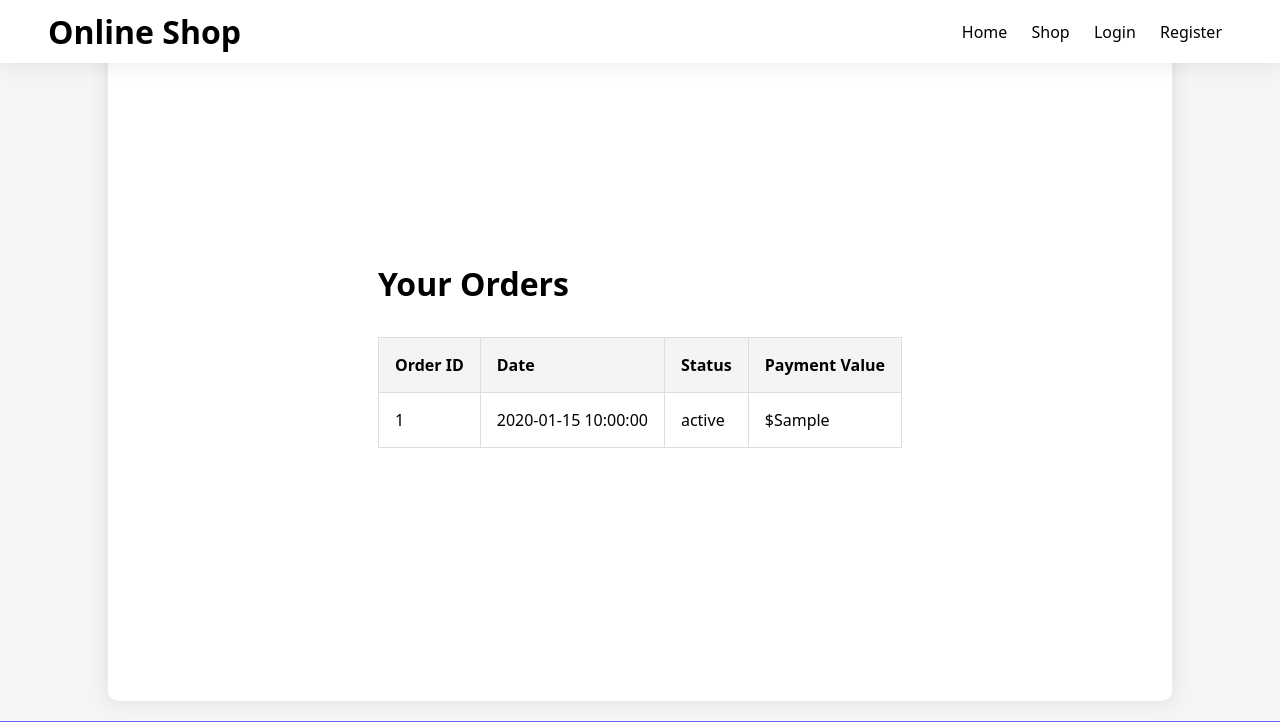
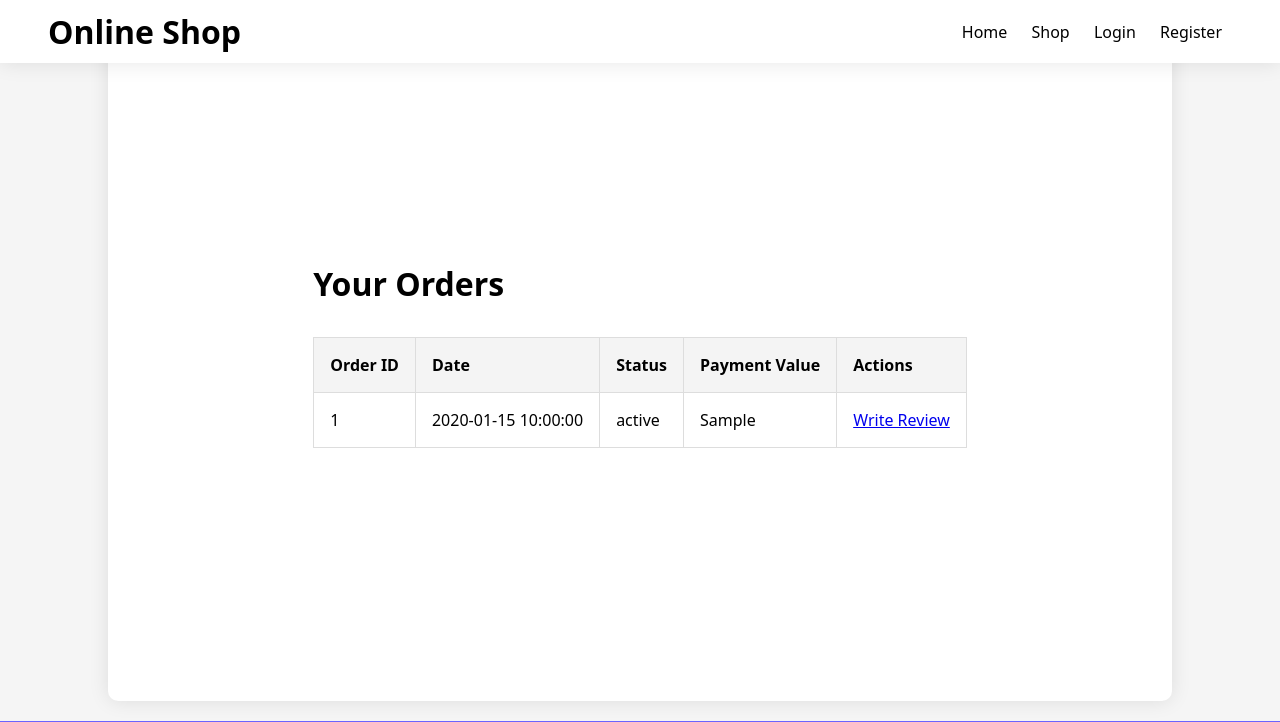
Before and after one commit to jaywmz/INF2003-Database-Systems-OnlineShopping, a Flask app: template src/templates/orders.html in a window 1280 px wide. Shown: the top 722 px of the page. Run offline with Flask 3, Linux system fonts and the light colour scheme; the template is opened without the code that fills it: most values are stand-ins (such as "Sample title", 1, 10 or a date in 2020); parts of the project's set-up code (start-up, migrations or seed data) failed here and were passed over.

Commit message:
feat: Add in order review

```diff
--- a/src/templates/orders.html
+++ b/src/templates/orders.html
@@ -10,16 +10,24 @@
                 <th>Date</th>
                 <th>Status</th>
                 <th>Payment Value</th>
+                <th>Actions</th> <!-- New column for actions -->
             </tr>
         </thead>
         <tbody>
             {% for order in orders %}
-                <tr>
-                    <td>{{ order.id }}</td>
-                    <td>{{ order.purchased_at }}</td>
-                    <td>{{ order.order_status }}</td>
-                    <td>${{ order.payment_value }}</td>
-                </tr>
+            <tr>
+                <td>{{ order.id }}</td>
+                <td>{{ order.purchased_at }}</td>
+                <td>{{ order.order_status }}</td>
+                <td>{{ order.payment_value }}</td>
+                <td>
+                    {% if order_has_review(order.id) %}
+                    <a href="{{ url_for('view_order_review', order_id=order.id) }}" class="btn btn-primary">View Review</a>
+                    {% else %}
+                    <a href="{{ url_for('write_order_review', order_id=order.id) }}" class="btn btn-secondary">Write Review</a>
+                    {% endif %}
+                </td>
+            </tr>
             {% endfor %}
         </tbody>
     </table>
```
